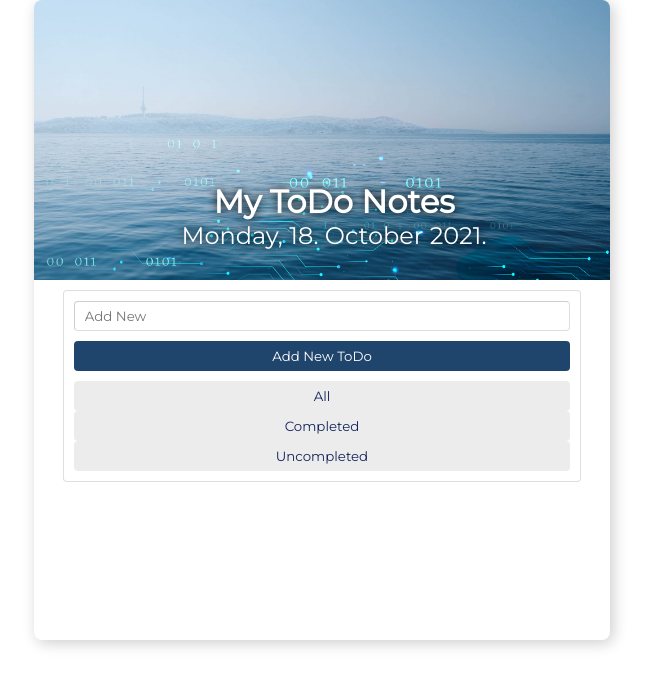
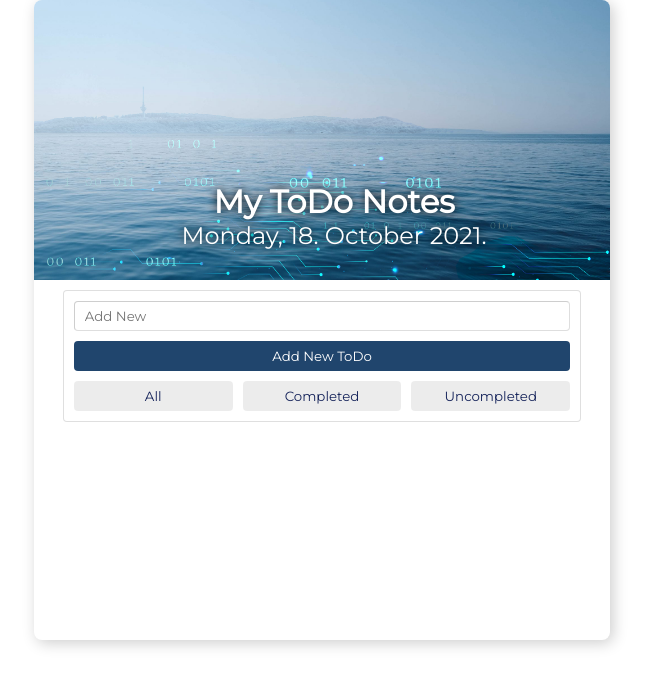
Before and after one commit to Pannonians/pannonians.js, a React (Create React App) app in the folder apps/todo/: page / in a window 1280 px wide. Shown: the top 686 px of the page, without its empty margins (318-967 px from the left). Built offline with nearby package versions, Linux system fonts and the light colour scheme.

Commit message:
promenjena filter opcija

```diff
--- a/apps/todo/src/App.css
+++ b/apps/todo/src/App.css
@@ -106,10 +106,15 @@
 
 .select {
   margin-top: 10px;
+  display: flex;
+  flex-direction: row;
+  justify-content: space-between;
+  align-items: center;
 }
 
-.filterTodo {
-  width: 100%;
+ .filterTodo {
+
+  width: 32%;
   height: 30px;
   background-color: rgba(8, 9, 9, 0.076);
   border-radius: 0.25rem;
--- a/apps/todo/src/App.js
+++ b/apps/todo/src/App.js
@@ -21,6 +21,7 @@ function App() {
     filterHandler();
     saveLocalTodos();
   }, [todos, status]);
+
   const filterHandler = () => {
     switch (status) {
       case "completed":
```
